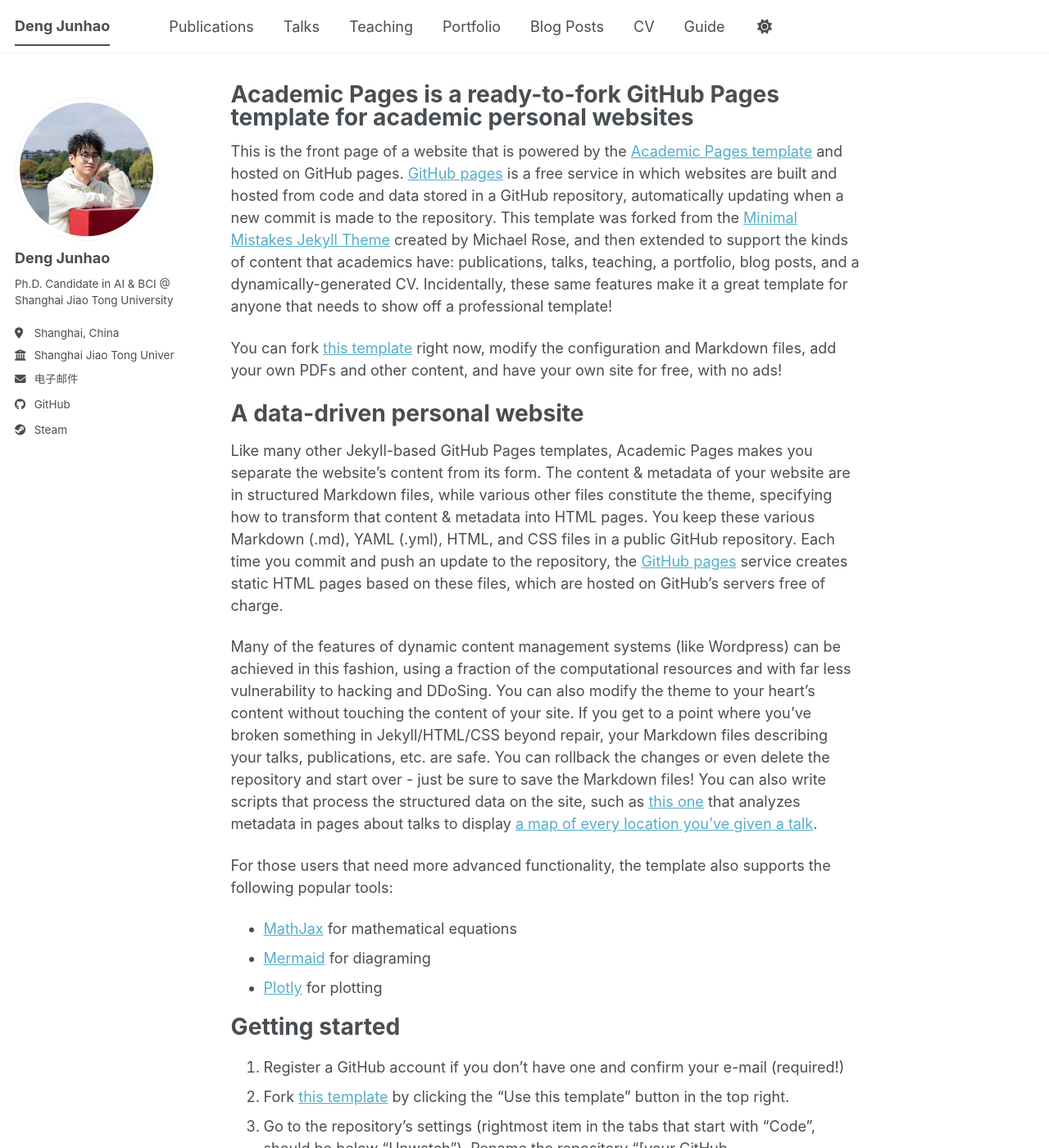
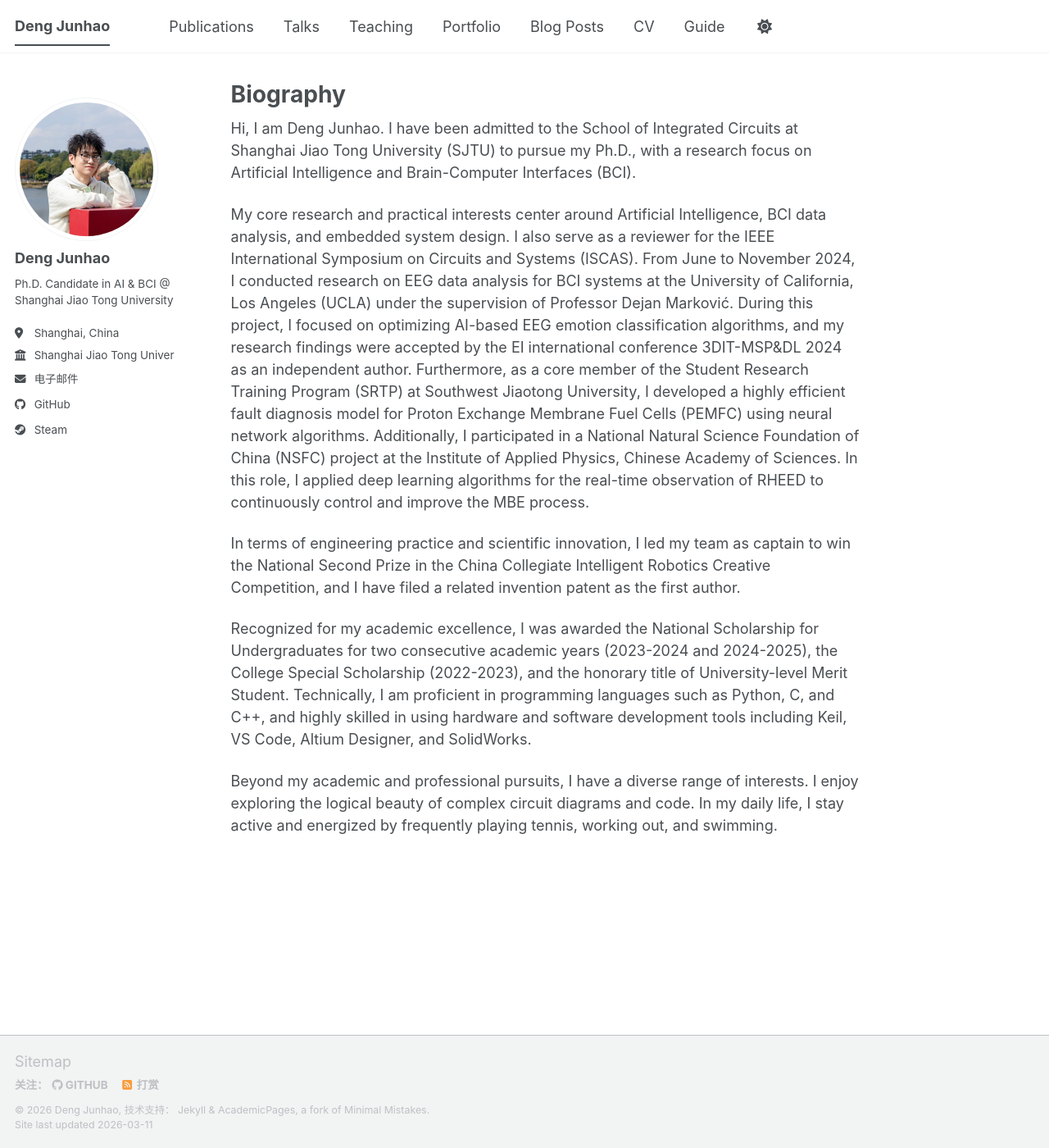
Before and after one commit to CarpeLerator/problog1, a Jekyll site: the page built from _pages/about.md, in a window 1280 px wide and 1400 px high. Shown: the whole window at 82% size. Built offline with Jekyll 4.4.1, drawn with Linux system fonts in a browser that asks for light colours; a script bundle is joined from its source files by our own code; library files that are not in the unit come from our copies; some of the changed text lies outside the part shown.

Commit message:
Update homepage with personal biography

```diff
--- a/_pages/about.md
+++ b/_pages/about.md
@@ -1,56 +1,18 @@
 ---
 permalink: /
-title: "Academic Pages is a ready-to-fork GitHub Pages template for academic personal websites"
+title: "Biography"
 author_profile: true
 redirect_from:
   - /about/
   - /about.html
 ---
 
-This is the front page of a website that is powered by the [Academic Pages template](https://github.com/academicpages/academicpages.github.io) and hosted on GitHub pages. [GitHub pages](https://pages.github.com) is a free service in which websites are built and hosted from code and data stored in a GitHub repository, automatically updating when a new commit is made to the repository. This template was forked from the [Minimal Mistakes Jekyll Theme](https://mmistakes.github.io/minimal-mistakes/) created by Michael Rose, and then extended to support the kinds of content that academics have: publications, talks, teaching, a portfolio, blog posts, and a dynamically-generated CV. Incidentally, these same features make it a great template for anyone that needs to show off a professional template!
+Hi, I am Deng Junhao. I have been admitted to the School of Integrated Circuits at Shanghai Jiao Tong University (SJTU) to pursue my Ph.D., with a research focus on Artificial Intelligence and Brain-Computer Interfaces (BCI).
 
- You can fork [this template](https://github.com/academicpages/academicpages.github.io) right now, modify the configuration and Markdown files, add your own PDFs and other content, and have your own site for free, with no ads!
+My core research and practical interests center around Artificial Intelligence, BCI data analysis, and embedded system design. I also serve as a reviewer for the IEEE International Symposium on Circuits and Systems (ISCAS). From June to November 2024, I conducted research on EEG data analysis for BCI systems at the University of California, Los Angeles (UCLA) under the supervision of Professor Dejan Marković. During this project, I focused on optimizing AI-based EEG emotion classification algorithms, and my research findings were accepted by the EI international conference 3DIT-MSP&DL 2024 as an independent author. Furthermore, as a core member of the Student Research Training Program (SRTP) at Southwest Jiaotong University, I developed a highly efficient fault diagnosis model for Proton Exchange Membrane Fuel Cells (PEMFC) using neural network algorithms. Additionally, I participated in a National Natural Science Foundation of China (NSFC) project at the Institute of Applied Physics, Chinese Academy of Sciences. In this role, I applied deep learning algorithms for the real-time observation of RHEED to continuously control and improve the MBE process.
 
-A data-driven personal website
-======
-Like many other Jekyll-based GitHub Pages templates, Academic Pages makes you separate the website's content from its form. The content & metadata of your website are in structured Markdown files, while various other files constitute the theme, specifying how to transform that content & metadata into HTML pages. You keep these various Markdown (.md), YAML (.yml), HTML, and CSS files in a public GitHub repository. Each time you commit and push an update to the repository, the [GitHub pages](https://pages.github.com/) service creates static HTML pages based on these files, which are hosted on GitHub's servers free of charge.
+In terms of engineering practice and scientific innovation, I led my team as captain to win the National Second Prize in the China Collegiate Intelligent Robotics Creative Competition, and I have filed a related invention patent as the first author.
 
-Many of the features of dynamic content management systems (like Wordpress) can be achieved in this fashion, using a fraction of the computational resources and with far less vulnerability to hacking and DDoSing. You can also modify the theme to your heart's content without touching the content of your site. If you get to a point where you've broken something in Jekyll/HTML/CSS beyond repair, your Markdown files describing your talks, publications, etc. are safe. You can rollback the changes or even delete the repository and start over - just be sure to save the Markdown files! You can also write scripts that process the structured data on the site, such as [this one](https://github.com/academicpages/academicpages.github.io/blob/master/talkmap.ipynb) that analyzes metadata in pages about talks to display [a map of every location you've given a talk](https://academicpages.github.io/talkmap.html).
+Recognized for my academic excellence, I was awarded the National Scholarship for Undergraduates for two consecutive academic years (2023-2024 and 2024-2025), the College Special Scholarship (2022-2023), and the honorary title of University-level Merit Student. Technically, I am proficient in programming languages such as Python, C, and C++, and highly skilled in using hardware and software development tools including Keil, VS Code, Altium Designer, and SolidWorks.
 
-For those users that need more advanced functionality, the template also supports the following popular tools:
-- [MathJax](https://www.mathjax.org/) for mathematical equations
-- [Mermaid](https://mermaid.js.org/) for diagraming
-- [Plotly](https://plotly.com/javascript/) for plotting
-
-Getting started
-======
-1. Register a GitHub account if you don't have one and confirm your e-mail (required!)
-1. Fork [this template](https://github.com/academicpages/academicpages.github.io) by clicking the "Use this template" button in the top right.
-1. Go to the repository's settings (rightmost item in the tabs that start with "Code", should be below "Unwatch"). Rename the repository "[your GitHub username].github.io", which will also be your website's URL.
-1. Set site-wide configuration and create content & metadata (see below -- also see [this set of diffs](https://archive.is/3TPas) showing what files were changed to set up [an example site](https://getorg-testacct.github.io) for a user with the username "getorg-testacct")
-1. Upload any files (like PDFs, .zip files, etc.) to the files/ directory. They will appear at https://[your GitHub username].github.io/files/example.pdf.
-1. Check status by going to the repository settings, in the "GitHub pages" section
-
-Site-wide configuration
-------
-The main configuration file for the site is in the base directory in [_config.yml](https://github.com/academicpages/academicpages.github.io/blob/master/_config.yml), which defines the content in the sidebars and other site-wide features. You will need to replace the default variables with ones about yourself and your site's github repository. The configuration file for the top menu is in [_data/navigation.yml](https://github.com/academicpages/academicpages.github.io/blob/master/_data/navigation.yml). For example, if you don't have a portfolio or blog posts, you can remove those items from that navigation.yml file to remove them from the header.
-
-Create content & metadata
-------
-For site content, there is one Markdown file for each type of content, which are stored in directories like _publications, _talks, _posts, _teaching, or _pages. For example, each talk is a Markdown file in the [_talks directory](https://github.com/academicpages/academicpages.github.io/tree/master/_talks). At the top of each Markdown file is structured data in YAML about the talk, which the theme will parse to do lots of cool stuff. The same structured data about a talk is used to generate the list of talks on the [Talks page](https://academicpages.github.io/talks), each [individual page](https://academicpages.github.io/talks/2012-03-01-talk-1) for specific talks, the talks section for the [CV page](https://academicpages.github.io/cv), and the [map of places you've given a talk](https://academicpages.github.io/talkmap.html) (if you run this [python file](https://github.com/academicpages/academicpages.github.io/blob/master/talkmap.py) or [Jupyter notebook](https://github.com/academicpages/academicpages.github.io/blob/master/talkmap.ipynb), which creates the HTML for the map based on the contents of the _talks directory).
-
-**Markdown generator**
-
-The repository includes [a set of Jupyter notebooks](https://github.com/academicpages/academicpages.github.io/tree/master/markdown_generator
-) that converts a CSV containing structured data about talks or presentations into individual Markdown files that will be properly formatted for the Academic Pages template. The sample CSVs in that directory are the ones I used to create my own personal website at stuartgeiger.com. My usual workflow is that I keep a spreadsheet of my publications and talks, then run the code in these notebooks to generate the Markdown files, then commit and push them to the GitHub repository.
-
-How to edit your site's GitHub repository
-------
-Many people use a git client to create files on their local computer and then push them to GitHub's servers. If you are not familiar with git, you can directly edit these configuration and Markdown files directly in the github.com interface. Navigate to a file (like [this one](https://github.com/academicpages/academicpages.github.io/blob/master/_talks/2012-03-01-talk-1.md) and click the pencil icon in the top right of the content preview (to the right of the "Raw | Blame | History" buttons). You can delete a file by clicking the trashcan icon to the right of the pencil icon. You can also create new files or upload files by navigating to a directory and clicking the "Create new file" or "Upload files" buttons.
-
-Example: editing a Markdown file for a talk
-![Editing a Markdown file for a talk](/images/editing-talk.png)
-
-For more info
-------
-More info about configuring Academic Pages can be found in [the guide](https://academicpages.github.io/markdown/), the [growing wiki](https://github.com/academicpages/academicpages.github.io/wiki), and you can always [ask a question on GitHub](https://github.com/academicpages/academicpages.github.io/discussions). The [guides for the Minimal Mistakes theme](https://mmistakes.github.io/minimal-mistakes/docs/configuration/) (which this theme was forked from) might also be helpful.
+Beyond my academic and professional pursuits, I have a diverse range of interests. I enjoy exploring the logical beauty of complex circuit diagrams and code. In my daily life, I stay active and energized by frequently playing tennis, working out, and swimming.
```
